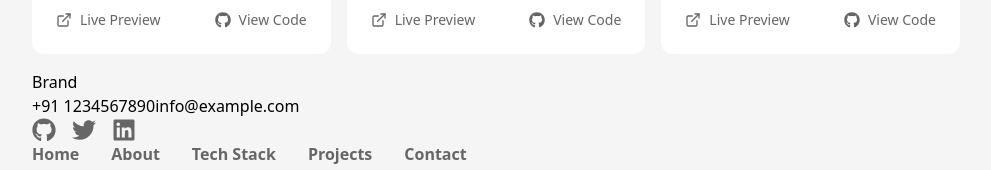
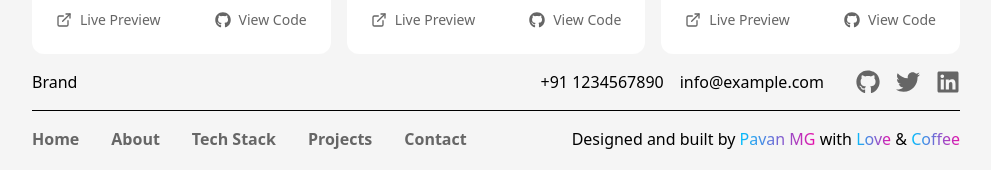
Before and after one commit to ulysses-ck/simple-portfolio, a Next.js app: page / in a window 1280 px wide. Shown: the part 1931-2101 px from the top of the page, without its empty margins (144-1135 px from the left). Built offline with nearby package versions, Linux system fonts and the light colour scheme.

Commit message:
style: update Footer component layout and enhance text with GradientText for improved visual appeal and structure

```diff
--- a/src/components/footer.tsx
+++ b/src/components/footer.tsx
@@ -1,20 +1,24 @@
+import GradientText from "./gradient-text";
 import Navbar from "./navbar";
 import SocialIcons from "./social-icons";
 
 export default function Footer() {
   return (
-    <footer>
-      <div>
+    <footer className="flex flex-col gap-4 mb-10">
+      <div className="flex justify-between items-center">
         <h3>Brand</h3>
-        <div>
-          <span>+91 1234567890</span>
-          <span>info@example.com</span>
+        <div className="flex gap-8">
+          <div className="flex gap-4">
+            <span>+91 1234567890</span>
+            <span>info@example.com</span>
+          </div>
+          <SocialIcons />
         </div>
-        <SocialIcons />
       </div>
-      <div>
+      <hr className="w-full border-black dark:border-white" />
+      <div className="flex justify-between items-center">
         <Navbar />
-        <p>Designed and built by Pavan MG with Love & Coffee</p>
+        <p>Designed and built by <GradientText>Pavan MG</GradientText> with <GradientText>Love</GradientText> & <GradientText>Coffee</GradientText></p>
       </div>
     </footer>
   );
```
